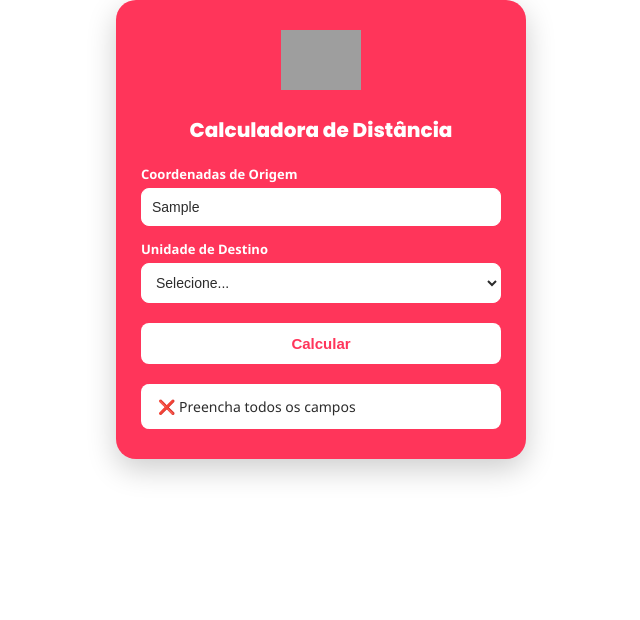
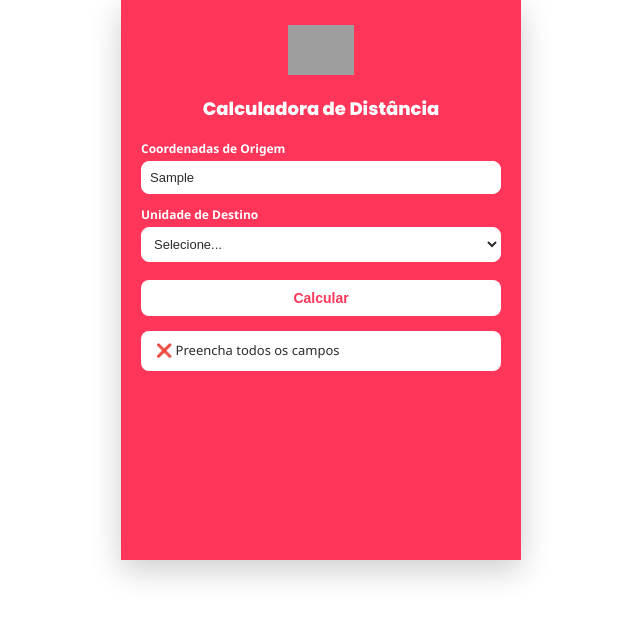
Before and after one commit to luis-kovi/calculadorakm, a plain HTML site: page index.html in a window 1280 px wide. Both pictures are taken after typing "Sample" into the empty fields and a click on the button "Calcular". Shown: the whole page, without its empty margins (319-959 px from the left). Drawn offline with Linux system fonts and the light colour scheme; grey boxes are pictures that could not be loaded.

Commit message:
Update index.html

```diff
--- a/index.html
+++ b/index.html
@@ -21,46 +21,47 @@
 
     .container {
       background-color: #FF355A;
-      border-radius: 20px;
+      border-radius: 0;
       box-shadow: 0 10px 30px rgba(0, 0, 0, 0.2);
-      padding: 30px 25px;
-      width: 100%;
-      max-width: 360px;
+      padding: 25px 20px;
+      width: 400px;
+      height: 560px;
       color: white;
       margin: auto;
+      box-sizing: border-box;
     }
 
     .logo {
       text-align: center;
-      margin-bottom: 20px;
+      margin-bottom: 15px;
     }
 
     .logo img {
-      max-height: 60px;
+      max-height: 50px;
     }
 
     h2 {
       text-align: center;
       color: white;
-      font-size: 20px;
-      margin-bottom: 20px;
+      font-size: 18px;
+      margin-bottom: 18px;
       font-family: 'Poppins', sans-serif;
       font-weight: 800;
     }
 
     label {
       font-weight: 600;
-      font-size: 13px;
-      margin-top: 14px;
+      font-size: 12px;
+      margin-top: 12px;
       display: block;
       color: white;
     }
 
     input, select {
       width: 100%;
-      padding: 10px;
-      margin-top: 5px;
-      font-size: 14px;
+      padding: 8px;
+      margin-top: 4px;
+      font-size: 13px;
       border: 1px solid #fff;
       border-radius: 8px;
       background-color: white;
@@ -76,15 +77,15 @@
     }
 
     button {
-      margin-top: 20px;
+      margin-top: 18px;
       width: 100%;
-      padding: 12px;
+      padding: 10px;
       background-color: white;
       border: none;
       border-radius: 8px;
       font-weight: bold;
       color: #FF355A;
-      font-size: 15px;
+      font-size: 14px;
       cursor: pointer;
       transition: background 0.3s ease;
     }
@@ -95,12 +96,12 @@
 
     #result, #enderecoOrigem {
       display: none;
-      margin-top: 20px;
-      padding: 12px;
+      margin-top: 15px;
+      padding: 10px;
       background-color: #fff;
       border-left: 5px solid #fff;
       border-radius: 8px;
-      font-size: 14px;
+      font-size: 13px;
       line-height: 1.5;
       color: #2C2C2C;
       word-wrap: break-word;
@@ -109,11 +110,11 @@
     #loading {
       text-align: center;
       display: none;
-      margin-top: 20px;
+      margin-top: 15px;
     }
 
     #loading img {
-      width: 36px;
+      width: 30px;
     }
   </style>
 </head>
```
